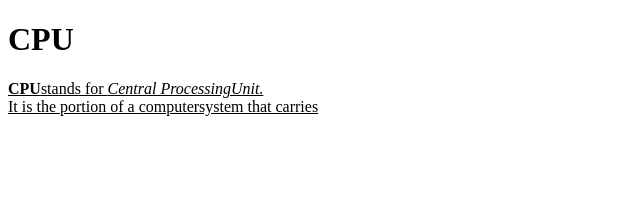
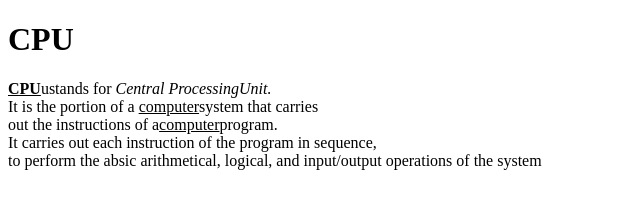
Before and after one commit to iamneo-production/bdbecdefbbdacbcebfadaeccdfffebaeceaec, a website: page public/index.html in a window 1280 px wide. Shown: the whole page, without its empty margins (0-640 px from the left). Drawn offline with Linux system fonts and the light colour scheme.

Commit message:
Backup Commit

```diff
--- a/public/index.html
+++ b/public/index.html
@@ -2,7 +2,8 @@
 <html>
     <body>
         <h1> CPU</h1>
-        <p><u><b>CPU</b>stands for <i>Central ProcessingUnit.</i><br>It is the portion of a <u>computer</u>system that carries<br>
+        <p><u><b>CPU</b></u>ustands for <i>Central ProcessingUnit.</i><br>It is the portion of a <u>computer</u>system that carries<br>out the instructions of a<u>computer</u>program.<br>It carries out each instruction of the program in sequence,<br>to perform the absic arithmetical, logical, and input/output operations of the system<br>
+        </p>
     </body>
 
 </html>
```
